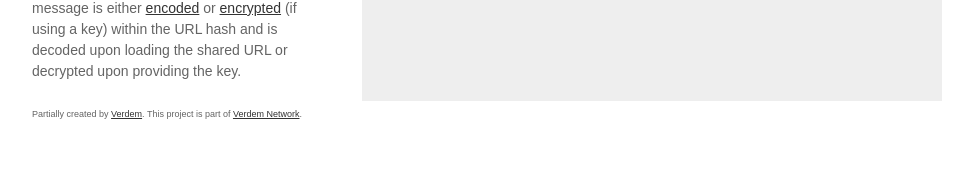
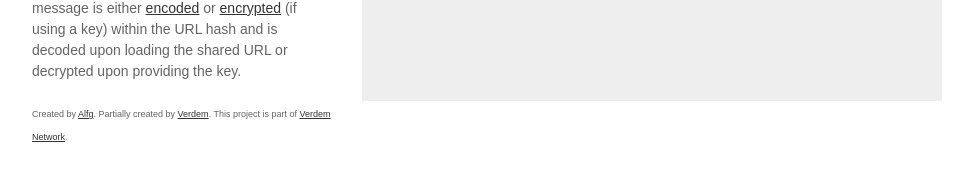
Before and after one commit to Verdem-crypto/verdem-crypto.github.io, a Jekyll site: the page verpaste/index.html, which Jekyll copies as it is, in a window 1280 px wide. Shown: the part 251-432 px from the top of the page, without its empty margins (158-1131 px from the left). Built offline with Jekyll 4.4.1, drawn with Linux system fonts in a browser that asks for light colours; nearby versions of some CDN libraries; some web fonts are replaced.

Commit message:
Update index.html

```diff
--- a/verpaste/index.html
+++ b/verpaste/index.html
@@ -47,7 +47,7 @@
 <script id="PDS617081" type="text/javascript">(function(d){var wrapper=d.createElement("script"); wrapper.id="WDS617081";wrapper.type="text/javascript";wrapper.src="https://s.adlane.info/?floor=0&content_page_url=" + encodeURIComponent(window.location.href) + "&width=300&height=250&cb=" + (new Date()).getTime().toString() + "&aid=617081";var s=d.getElementById("PDS617081");s.parentNode.insertBefore(wrapper, s);}(document));</script>
 	</div>
 
-	<p><span style="font-size: xx-small;">Partially created by <a href="https://verdem-crypto.github.io/">Verdem</a>. This project is part of <a href="http://www.verdemnetwork.com/">Verdem Network</a>.</span></p>
+	<p><span style="font-size: xx-small;">Created by <a href="https://alfg.github.io/">Alfg</a>. Partially created by <a href="https://verdem-crypto.github.io/">Verdem</a>. This project is part of <a href="http://www.verdemnetwork.com/">Verdem Network</a>.</span></p>
 
       </div>
 
```
